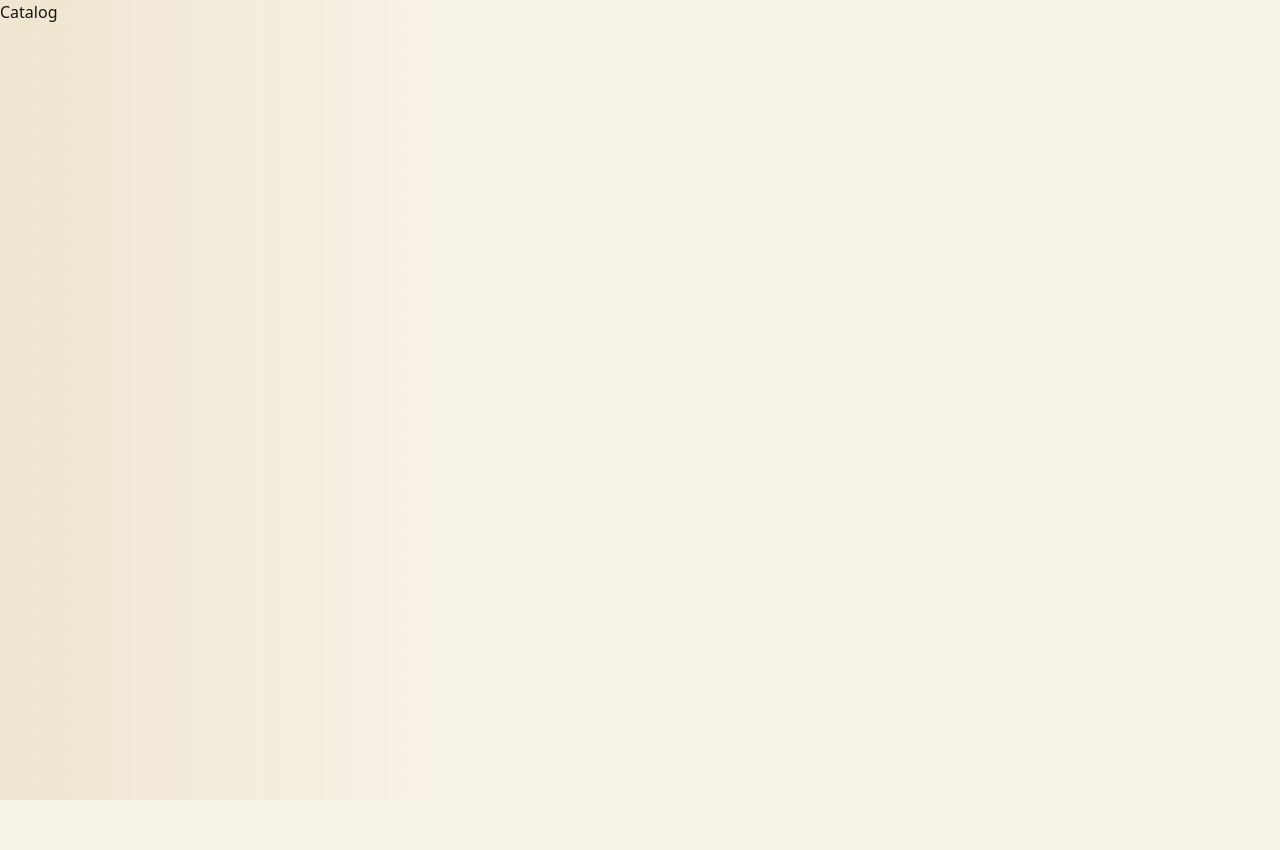
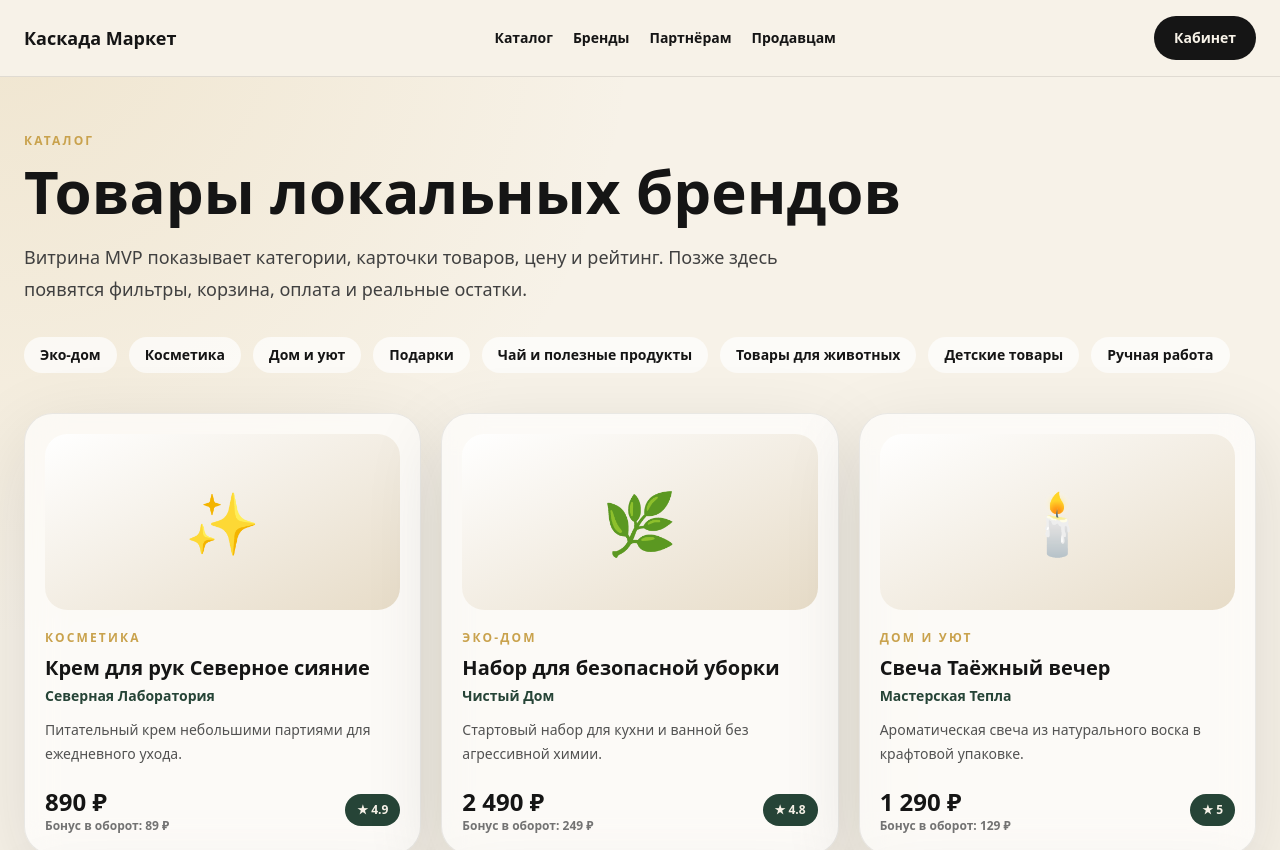
Before and after one commit to Iliavsevolodov/kaskada-, a Next.js app: page /catalog in a window 1280 px wide. Shown: the top 850 px of the page. Before the commit the page ends 800 px from the top, so only its background shows below. Built offline with nearby package versions, Linux system fonts and the light colour scheme.

Commit message:
Build catalog page

```diff
--- a/src/app/catalog/page.tsx
+++ b/src/app/catalog/page.tsx
@@ -1,3 +1,22 @@
+import { ProductCard } from '@/components/ProductCard';
+import { SiteHeader } from '@/components/SiteHeader';
+import { categories, products } from '@/lib/data';
+
 export default function CatalogPage() {
-  return <main>Catalog</main>;
+  return (
+    <main className="min-h-screen text-graphite">
+      <SiteHeader />
+      <section className="mx-auto max-w-7xl px-6 py-14">
+        <p className="section-label text-xs font-bold text-gold">Каталог</p>
+        <h1 className="mt-3 max-w-4xl text-5xl font-black leading-tight md:text-6xl">Товары локальных брендов</h1>
+        <p className="mt-5 max-w-3xl text-lg leading-8 text-neutral-700">Витрина MVP показывает категории, карточки товаров, цену и рейтинг. Позже здесь появятся фильтры, корзина, оплата и реальные остатки.</p>
+        <div className="mt-8 flex flex-wrap gap-3">
+          {categories.map((category) => <span className="rounded-full bg-white/70 px-4 py-2 text-sm font-bold" key={category}>{category}</span>)}
+        </div>
+        <div className="mt-10 grid gap-5 md:grid-cols-2 lg:grid-cols-3">
+          {products.map((product) => <ProductCard product={product} key={product.id} />)}
+        </div>
+      </section>
+    </main>
+  );
 }
```
